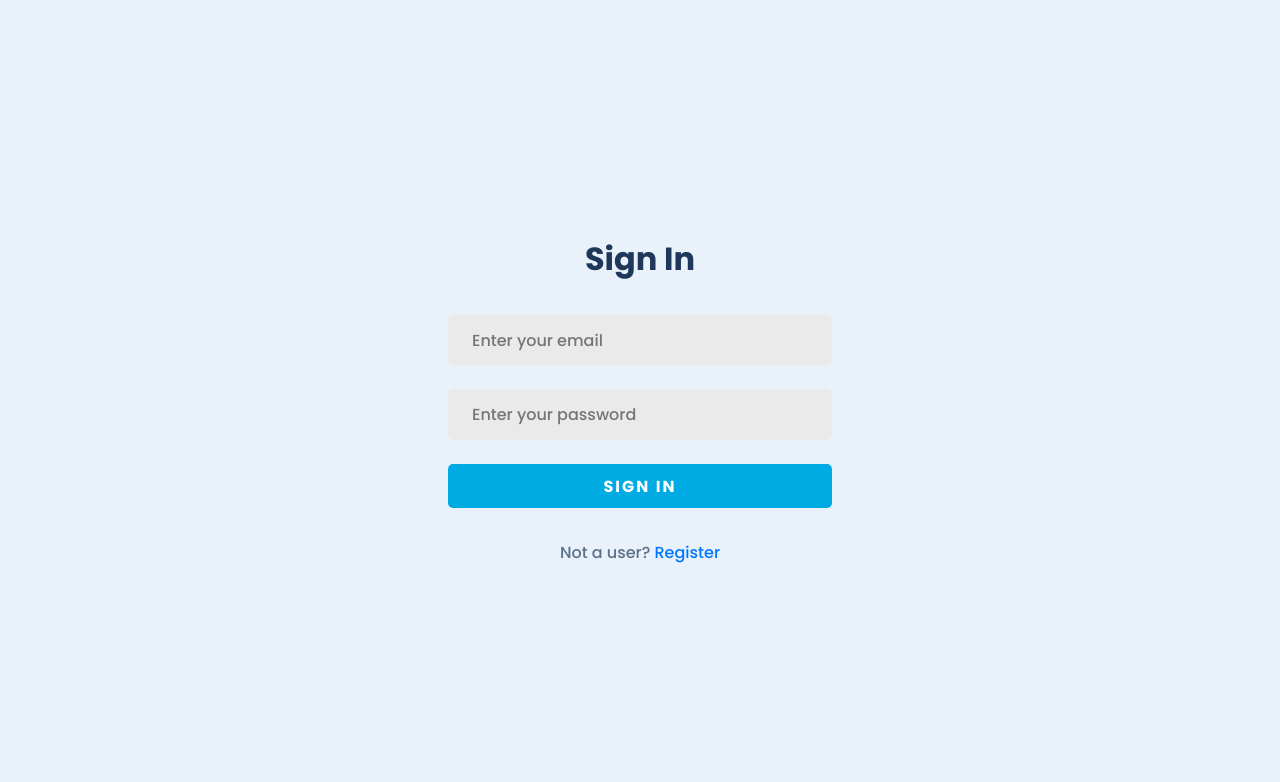
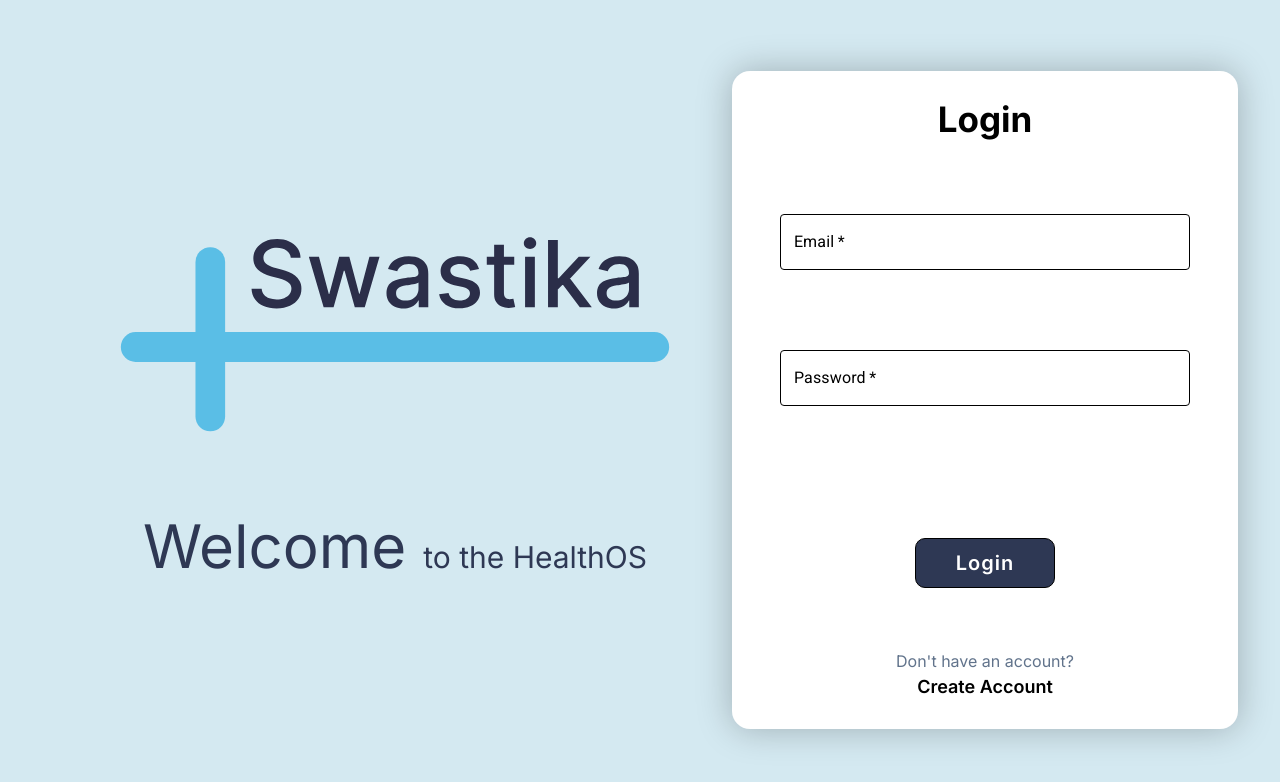
Before and after one commit to tushar-glitch/hashhacks, a React (Create React App) app in the folder client/: page /login in a window 1280 px wide. Shown: the top 782 px of the page. Built offline with nearby package versions, Linux system fonts and the light colour scheme; no server answers.

Commit message:
login page + few enhancements

```diff
--- a/client/package.json
+++ b/client/package.json
@@ -3,6 +3,9 @@
   "version": "0.1.0",
   "private": true,
   "dependencies": {
+    "@emotion/react": "^11.11.4",
+    "@emotion/styled": "^11.11.0",
+    "@mui/material": "^5.15.11",
     "@reduxjs/toolkit": "^1.9.1",
     "@testing-library/jest-dom": "^5.17.0",
     "@testing-library/react": "^13.4.0",
--- a/client/src/pages/Login.jsx
+++ b/client/src/pages/Login.jsx
@@ -7,10 +7,15 @@ import { useDispatch } from "react-redux";
 import { setUserInfo } from "../redux/reducers/rootSlice";
 import jwt_decode from "jwt-decode";
 import fetchData from "../helper/apiCall";
+import Box from "@mui/material/Box";
+import TextField from "@mui/material/TextField";
+import LOG from "../images/logo.svg"
 
 axios.defaults.baseURL = process.env.REACT_APP_SERVER_DOMAIN;
 
 function Login() {
+    const [loading, setLoading] = useState(false);
+    const [erremail, seterremail] = useState(false);
   const dispatch = useDispatch();
   const [formDetails, setFormDetails] = useState({
     email: "",
@@ -36,6 +41,7 @@ function Login() {
       } else if (password.length < 5) {
         return toast.error("Password must be at least 5 characters long");
       }
+      setLoading(true);
       const details = {
         email: email,
         password: password
@@ -61,11 +67,14 @@ function Login() {
       //   dispatch(setUserInfo(jwt_decode(res.data.token).userId));
       //   getUser(jwt_decode(res.data.token).userId);
       // })
+
+      setLoading(false);
       console.log(data);
       localStorage.setItem("token", data.token);
       dispatch(setUserInfo(jwt_decode(data.token).userId));
       getUser(jwt_decode(data.token).userId);
     } catch (error) {
+        setLoading(false);
       return error;
     }
   };
@@ -81,47 +90,125 @@ function Login() {
   };
 
   return (
-    <section className="register-section flex-center">
-      <div className="register-container flex-center">
-        <h2 className="form-heading">Sign In</h2>
-        <form
-          onSubmit={formSubmit}
-          className="register-form"
+    <div className="fullsc">
+      <div className="mainbody">
+        <div className="left_side">
+          <div className="left_logo">
+          <img src={LOG} alt="Healthy"/>
+          </div>
+          <div className="left_cont">
+          <span id="welcome">Welcome </span> to the HealthOS
+          </div>
+        </div>
+        <div className="right_side">
+          <div className="container">
+            <div className="head_log">Login</div>
+
+            <Box
+              component="form"
+              sx={{
+                "& > :not(style)": {
+                  m: 2,
+                  width: "40ch",
+                  "@media (max-width: 410px)": {
+                    width: "30ch",
+                  },
+                  "@media (max-width: 338px)": {
+                    width: "28ch",
+                  },
+                  "@media (max-width: 320px)": {
+                    width: "26ch",
+                  },
+                  "@media (max-width: 300px)": {
+                    width: "23ch",
+                  },
+                },
+              }}
+              noValidate
+              autoComplete="off"
+              className="input"
             >
-          <input
-            type="email"
-            name="email"
-            className="form-input"
-            placeholder="Enter your email"
+              <TextField
+                required
+                // id="standard-required"
+                label="Email"
+                variant="outlined"
+                type="name"
+                //   error={errpass}
+                //   helperText={errpass ? "Your password is weak" : ""}
             value={formDetails.email}
             onChange={inputChange}
+                InputProps={{
+                  style: { color: "black" },
+                  classes: {
+                    notchedOutline: erremail ? "red-border" : "black-border",
+                  },
+                }}
+                InputLabelProps={{ style: { color: "black" } }}
               />
-          <input
+
+            </Box>
+            <Box
+              component="form"
+              sx={{
+                "& > :not(style)": {
+                  m: 2,
+                  width: "40ch",
+                  "@media (max-width: 410px)": {
+                    width: "30ch",
+                  },
+                  "@media (max-width: 338px)": {
+                    width: "28ch",
+                  },
+                  "@media (max-width: 320px)": {
+                    width: "26ch",
+                  },
+                  "@media (max-width: 300px)": {
+                    width: "23ch",
+                  },
+                },
+              }}
+              noValidate
+              autoComplete="off"
+              className="input"
+            >
+              <TextField
+                required
+                // id="standard-required"
+                label="Password"
+                variant="outlined"
                 type="password"
-            name="password"
-            className="form-input"
-            placeholder="Enter your password"
+                //   error={errpass}
+                //   helperText={errpass ? "Your password is weak" : ""}
                 value={formDetails.password}
             onChange={inputChange}
+                InputProps={{
+                  style: { color: "black" },
+                  classes: { notchedOutline: "black-border" },
+                }}
+                InputLabelProps={{ style: { color: "black" } }}
               />
-          <button
-            type="submit"
-            className="btn form-btn"
-          >
-            sign in
+            </Box>
+            <div className="forgot_text">
+              {/* <Link to="/forgotpassword" id="fglink">
+                Forgot Password?
+              </Link> */}
+            </div>
+            <div className="sub_btn_log">
+              <button type="submit" disabled={loading} onClick={formSubmit}>
+                {loading ? <>Verifying..</> : <>Login</>}
               </button>
-        </form>
-        <p>
-          Not a user?{" "}
-          <NavLink
-            className="login-link"
-            to={"/register"}
-          >
-            Register
+            </div>
+            <div className="bott_text">
+              <p>Don't have an account?</p>
+              <NavLink to="/register" id="bottnav">
+                Create Account
               </NavLink>
-        </p>
             </div>
-    </section>
+          </div>
+        </div>
+      </div>
+    </div>
   );
 }
 
--- a/client/src/styles/register.css
+++ b/client/src/styles/register.css
@@ -1,80 +1,164 @@
-@import url(app.css);
+@import url('https://fonts.googleapis.com/css2?family=Inter:wght@200;300;400;500;600;700&display=swap');
 
-.register-section {
+  .mainbody{
+    display: flex;
+  height: 100vh;
   width: 100%;
-  height: 100vh;
+justify-content: space-between;
+background-color: #D4E9F1;
+  }
+  .left_side .left_cont{
+    font-family: 'Inter', sans-serif;
+    margin-top: 70px;
+    font-size: 30px;
+    color: #2E3854;
+  }
+  #welcome{
+    font-size: 60px!important;
+  }
+.left_side{
+  width: 50%;
+  display: flex;
+  flex-direction: column;
+  justify-content: center;
+  align-items: center;
+  margin-left: 100px;
+}
+.left_side .left_logo img{
+  width: 550px;
+  height: auto;
 }
 
-.register-container {
-  flex-direction: column;
-  gap: 2rem;
-  width: 30%;
+.right_side{
+  width: 50%;
+  height: 100vh;
+  display: flex;
+  justify-content: center;
+  align-items: center;
 }
+  .container{
+    border-radius: 18px;
+background: rgb(255, 255, 255);
+box-shadow: 0px 0px 35px 0px rgba(0, 0, 0, 0.25);
 
-.form-heading {
-  font-size: 2rem;
+  border: 2px solid rgba(255, 255, 255, 0.359);
+    min-width: 400px;
+    width: auto;
+    padding: 25px 30px;
+    height: auto;
+    display: flex;
+    flex-direction: column;
+    justify-content: center;
+    /* align-items: center; */
+  }
+  .container .head_log{
+    color: #000000;
+    font-weight: 700;
+    font-family: 'Inter', sans-serif;
+    font-size: 35px;
+    text-align: center;
+    margin-bottom: 10px;
+  }
+  /* label {
+    font-weight: bold;
+    margin-bottom: 10px;
+    display: flex;
+    flex-direction: column;
+    align-items: flex-start;
+    color: white;
+  } */
+
+  .email_inp{
+    width: 300px;
+    padding: 10px;
+    margin: 5px 0 10px;
+    border-radius: 5px;
+    border: 1px solid #ccc;
+    /* background-color: white; */
+
+  }
+  .sub_btn_log{
+     display: flex;
+    justify-content: center;
+    align-items: center;
+  }
+
+  .container button[type="submit"]{
+
+    font-family: 'Inter', sans-serif;
+    margin: 10px 16px;
+    width: 100%;
+    padding: 12px 40px;
+    background: #2E3854;
+    font-size: 20px;
+    letter-spacing: 1px;
+    color: #fff;
+    font-weight: 600;
+    border-radius: 10px;
+    /* cursor: pointer;
+    transition: all 0.3s ease; */
+    border: 1px solid black;
+  }
+  .container button[type="submit"]:hover{
+    cursor: pointer;
+    transition: all 0.3s ease;
+    letter-spacing: 0px;
+    background: #2F6BE0;
+  }
+  .container button:disabled{
+    opacity: 0.6;
+  }
+  .container button:disabled:hover{
+    cursor: not-allowed;
+  }
+  .ent{
+    margin-top: 10px;
+    font-size: 20px;
+    color: rgb(0, 0, 0);
+    font-family: 'Inter', sans-serif;
+  }
+.otp-input{
+    margin: 10px 10px 20px 0;
 }
+.otp-num{
+  font-size: 21px;
+  font-weight: 600;
+}
+#otpsb{
+  margin-left: 0;
+  /* width: 100%; */
+}
+.forgot_text{
+  text-align: right;
+  margin:0 16px 10px 0;
+}
+.forgot_text #fglink{
+  font-family: 'Inter', sans-serif;
+  color: #000000;
+  text-decoration: none;
+}
+.bott_text{
+  margin: 5px;
+  text-align: center;
+  color: rgb(0, 0, 0);
+  font-family: 'Inter', sans-serif;
+}
+.bott_text p{
+  margin-bottom: 5px;
+}
+.bott_text #bottnav{
+  font-size: 18px;
+  color: #000000;
+  font-weight: 600;
 
-.register-form {
-  width: 100%;
-  display: flex;
-  flex-direction: column;
-  gap: 1.5rem;
 }
-
-.form-input,
-textarea,
-select {
-  font-size: 1rem;
-  background-color: rgb(234, 234, 234);
-  padding: 0.8rem 1.5rem;
-  border: none;
-  border-radius: 5px;
-  font-family: var(--font-family);
+.bott_text #bottnav:hover{
+  font-weight: 700;
+  color: #000000;
 }
-
-.form-input:focus,
-textarea:focus,
-select:focus {
-  outline: none;
+.black-border {
+  border-color: rgb(0, 0, 0) !important;
 }
-
-input::-webkit-outer-spin-button,
-input::-webkit-inner-spin-button {
-  -webkit-appearance: none;
-  margin: 0;
+.red-border {
+  border-color: red !important;
 }
-
-.login-link {
-  color: var(--darker-blue);
-}
-
-@media (max-width: 1184px) {
-  .register-container {
-    width: 30%;
-  }
-}
-
-@media (max-width: 1120px) {
-  .register-container {
-    width: 35%;
-  }
-}
-
-@media (max-width: 746px) {
-  .register-container {
-    width: 40%;
-  }
-}
-
-@media (max-width: 600px) {
-  .register-container {
-    width: 60%;
-  }
-}
-
-@media (max-width: 408px) {
-  .register-container {
-    width: 70%;
-  }
-}
```
Also changed, not shown: 1 other file (tests, documents, lock files or other folders). Lines whose indentation alone changed are shown as unchanged.
